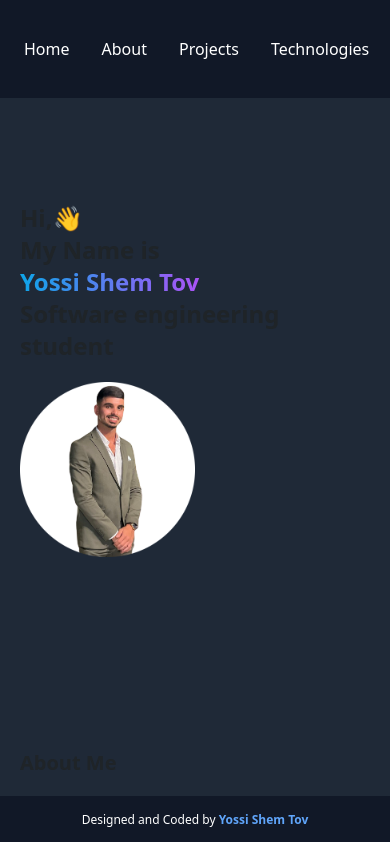
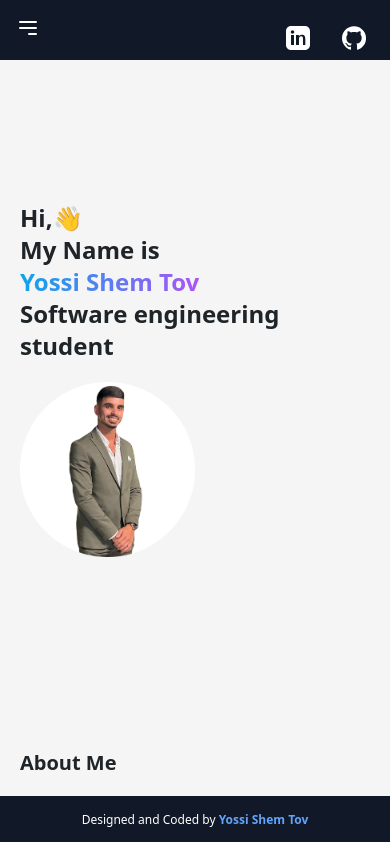
Before and after one commit to yossishemtov/portfolio-Yossi-Shem-Tov, a React (Create React App) app: page / in a window 390 px wide. Shown: the top 842 px of the page. Built offline with nearby package versions, Linux system fonts and the light colour scheme.

Commit message:
Update navbar

```diff
--- a/src/App.js
+++ b/src/App.js
@@ -26,7 +26,7 @@ function App() {
           entry.target.classList.remove("show");
         }
       });
-    }, { threshold: 0.5 });
+    }, { threshold: 0.5 }); // מציג את החלק כאשר לפחות 50% ממנו נראה
 
     sections.forEach((section) => observer.observe(section));
 
--- a/src/Components/Header.js
+++ b/src/Components/Header.js
@@ -1,16 +1,44 @@
-import React from 'react';
+import React, { useState } from 'react';
 
 function Header() {
+  const [isMenuOpen, setIsMenuOpen] = useState(false);
+
+  const toggleMenu = () => {
+    setIsMenuOpen(!isMenuOpen);
+  };
+
   return (
-    <nav className="fixed top-0 left-0 w-full bg-gray-900 p-4 flex justify-between items-center">
-      <ul className="flex space-x-4">
+    <nav className="fixed top-0 left-0 w-full bg-gray-900 p-4 flex justify-between items-center z-50" style={{ minHeight: '60px' }}> {/* גובה קבוע לסרגל */}
+      {/* כפתור המבורגר למובייל */}
+      <button
+        className="text-white lg:hidden fixed left-4 top-4 z-50"
+        onClick={toggleMenu}
+      >
+        <svg
+          className="w-6 h-6"
+          fill="none"
+          stroke="currentColor"
+          viewBox="0 0 24 24"
+          xmlns="http://www.w3.org/2000/svg"
+        >
+          <path strokeLinecap="round" strokeLinejoin="round" strokeWidth="2" d="M4 6h16M4 12h16m-7 6h7" />
+        </svg>
+      </button>
+
+      {/* תפריט ניווט */}
+      <ul
+        className={`flex-col lg:flex-row lg:space-x-4 lg:flex ${isMenuOpen ? 'flex' : 'hidden'} lg:items-center space-y-4 lg:space-y-0 fixed left-0 top-14 bg-gray-900 p-4 lg:static lg:bg-transparent lg:flex z-40`}
+        style={{ height: 'auto', minHeight: '60px' }} /* תיקון הגובה כך שהתפריט לא יתפוס את כל המסך */
+      >
         <li><a href="#home" className="text-white hover:bg-gray-700 p-2 rounded">Home</a></li>
         <li><a href="#about" className="text-white hover:bg-gray-700 p-2 rounded">About</a></li>
         <li><a href="#projects" className="text-white hover:bg-gray-700 p-2 rounded">Projects</a></li>
         <li><a href="#technologies" className="text-white hover:bg-gray-700 p-2 rounded">Technologies</a></li>
         <li><a href="#contact" className="text-white hover:bg-gray-700 p-2 rounded">Contact</a></li>
       </ul>
-      <div className="flex space-x-4">
+
+      {/* אייקונים של LinkedIn ו-GitHub */}
+      <div className="flex space-x-4 fixed right-4 top-4 z-50">
         <a href="https://www.linkedin.com/in/yossi-shem-tov/" target="_blank" rel="noopener noreferrer" className="text-white hover:bg-gray-700 p-2 rounded">
           <svg
             xmlns="http://www.w3.org/2000/svg"
@@ -22,7 +50,6 @@ function Header() {
           >
             <path d="M19 0h-14c-2.761 0-5 2.239-5 5v14c0 2.761 2.239 5 5 5h14c2.761 0 5-2.239 5-5v-14c0-2.761-2.239-5-5-5zm-11 19h-3v-10h3v10zm-1.5-11.268c-.966 0-1.75-.784-1.75-1.75s.784-1.75 1.75-1.75 1.75.784 1.75 1.75-.784 1.75-1.75 1.75zm13.5 11.268h-3v-5.604c0-1.337-.025-3.063-1.866-3.063-1.868 0-2.154 1.459-2.154 2.967v5.7h-3v-10h2.879v1.367h.041c.401-.761 1.379-1.563 2.839-1.563 3.036 0 3.594 1.996 3.594 4.591v5.605z" />
           </svg>
-          LinkedIn
         </a>
         <a href="https://github.com/yossishemtov" target="_blank" rel="noopener noreferrer" className="text-white hover:bg-gray-700 p-2 rounded">
           <svg
@@ -35,7 +62,6 @@ function Header() {
           >
             <path d="M12 .297c-6.63 0-12 5.373-12 12 0 5.303 3.438 9.8 8.205 11.387.6.113.82-.258.82-.577v-2.234c-3.338.726-4.033-1.416-4.033-1.416-.546-1.387-1.333-1.757-1.333-1.757-1.086-.744.084-.729.084-.729 1.205.084 1.838 1.236 1.838 1.236 1.07 1.834 2.809 1.304 3.495.998.108-.775.418-1.304.762-1.604-2.665-.305-5.467-1.332-5.467-5.93 0-1.31.469-2.381 1.236-3.221-.124-.303-.536-1.527.116-3.176 0 0 1.008-.322 3.301 1.23.957-.266 1.983-.398 3.005-.403 1.022.005 2.048.137 3.006.403 2.292-1.552 3.299-1.23 3.299-1.23.653 1.649.241 2.873.118 3.176.77.84 1.236 1.911 1.236 3.221 0 4.61-2.807 5.625-5.479 5.921.43.372.823 1.102.823 2.222v3.293c0 .322.218.694.825.576 4.765-1.589 8.201-6.084 8.201-11.386 0-6.627-5.373-12-12-12z" />
           </svg>
-          GitHub
         </a>
       </div>
     </nav>
--- a/src/index.css
+++ b/src/index.css
@@ -39,6 +39,13 @@ nav ul {
   @apply flex justify-center space-x-4;
 }
 
+/* הפיכת התפריט לאנכי במובייל */
+@media (max-width: 768px) {
+  nav ul {
+    @apply flex-col justify-center space-y-4;
+  }
+}
+
 nav ul li a {
   @apply text-white hover:bg-gray-700 p-2 rounded;
 }
@@ -58,6 +65,8 @@ section {
   margin: 40px 0;
   opacity: 0.7;
 }
+
+/* Animation for sections */
 .section {
   opacity: 0;
   transform: translateY(20px);
@@ -68,6 +77,7 @@ section {
   opacity: 1;
   transform: translateY(0);
 }
+
 footer {
   background-color: #1a1a1a;
   padding: 20px 0;
@@ -84,6 +94,22 @@ footer {
 .footer a:hover {
   text-decoration: underline;
 }
+
+/* נטרול תאימות למצב כהה */
+@media (prefers-color-scheme: dark) {
+  body {
+    background-color: #1a1a1a;
+    color: white;
+  }
+}
+
+@media (prefers-color-scheme: light) {
+  body {
+    background-color: #f5f5f5;
+    color: black;
+  }
+}
+
 .text-gradient {
   background-clip: text;
   -webkit-background-clip: text;
```
